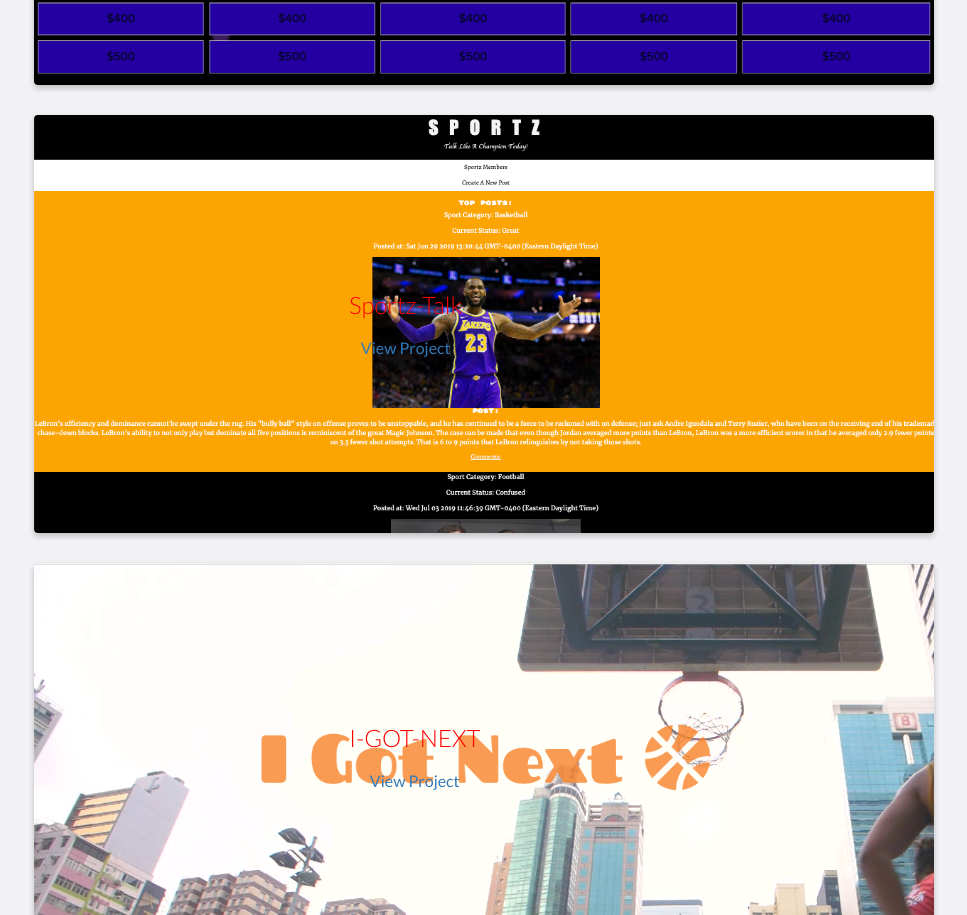
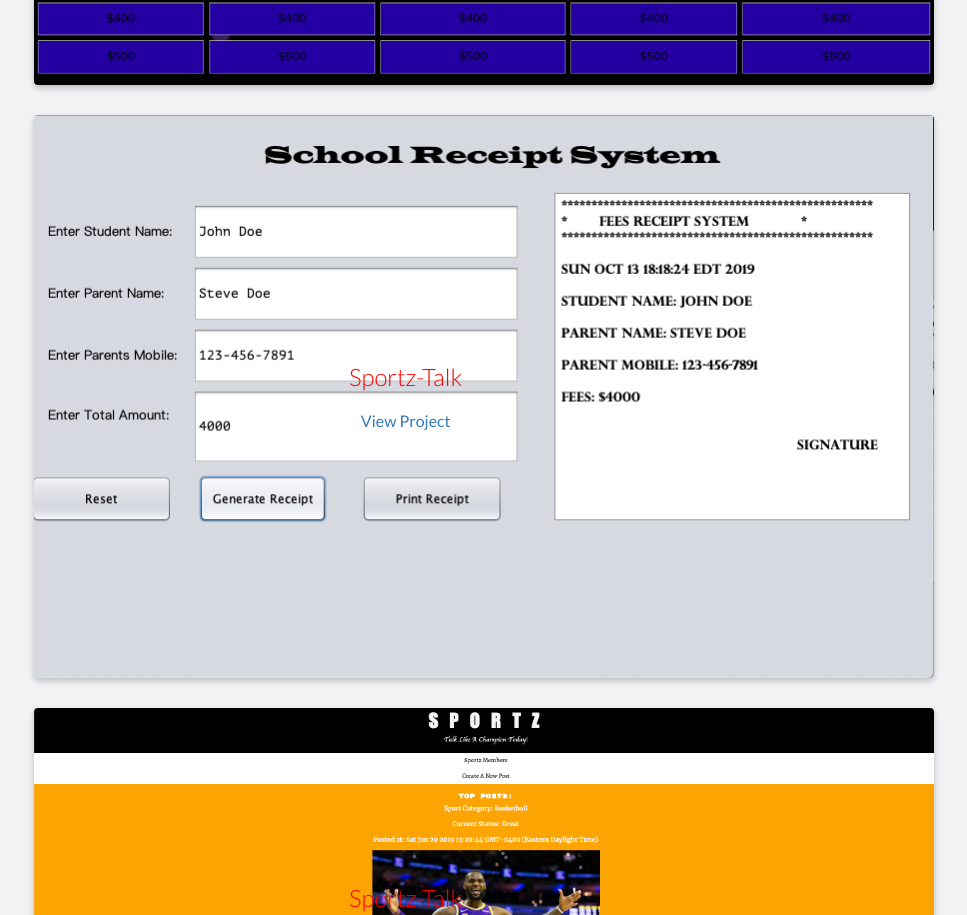
Before and after one commit to JordanAclarke/JordanAclarke.github.io, a website: page index.html in a window 1280 px wide. Shown: the part 3608-4523 px from the top of the page, without its empty margins (156-1123 px from the left). Drawn offline with nearby package versions, Linux system fonts and the light colour scheme.

Commit message:
project update

```diff
--- a/index.html
+++ b/index.html
@@ -191,6 +191,22 @@
                 </div>
                 <!-- End .project -->
 
+
+                <div class="project shadow-large">
+                    <div class="project-image">
+                        <img src="images/Receipt-System.png" width="100%" />
+                    </div>
+                    <!-- End .project-image -->
+                    <div class="project-info">
+                        <h3 style="color: red; text-align: center;">Sportz-Talk</h3>
+                        <p>
+                        </p>
+                        <a href="https://github.com/JordanAclarke/Receipt-System">View Project</a>
+                    </div>
+                    <!-- End .project-info -->
+                </div>
+                <!-- End .project -->
+
                 <div class="project shadow-large">
                     <div class="project-image">
                         <img src="images/sportz-talk.png" width="100%" />
```
Also changed, not shown: images/Receipt-System.png (added).
